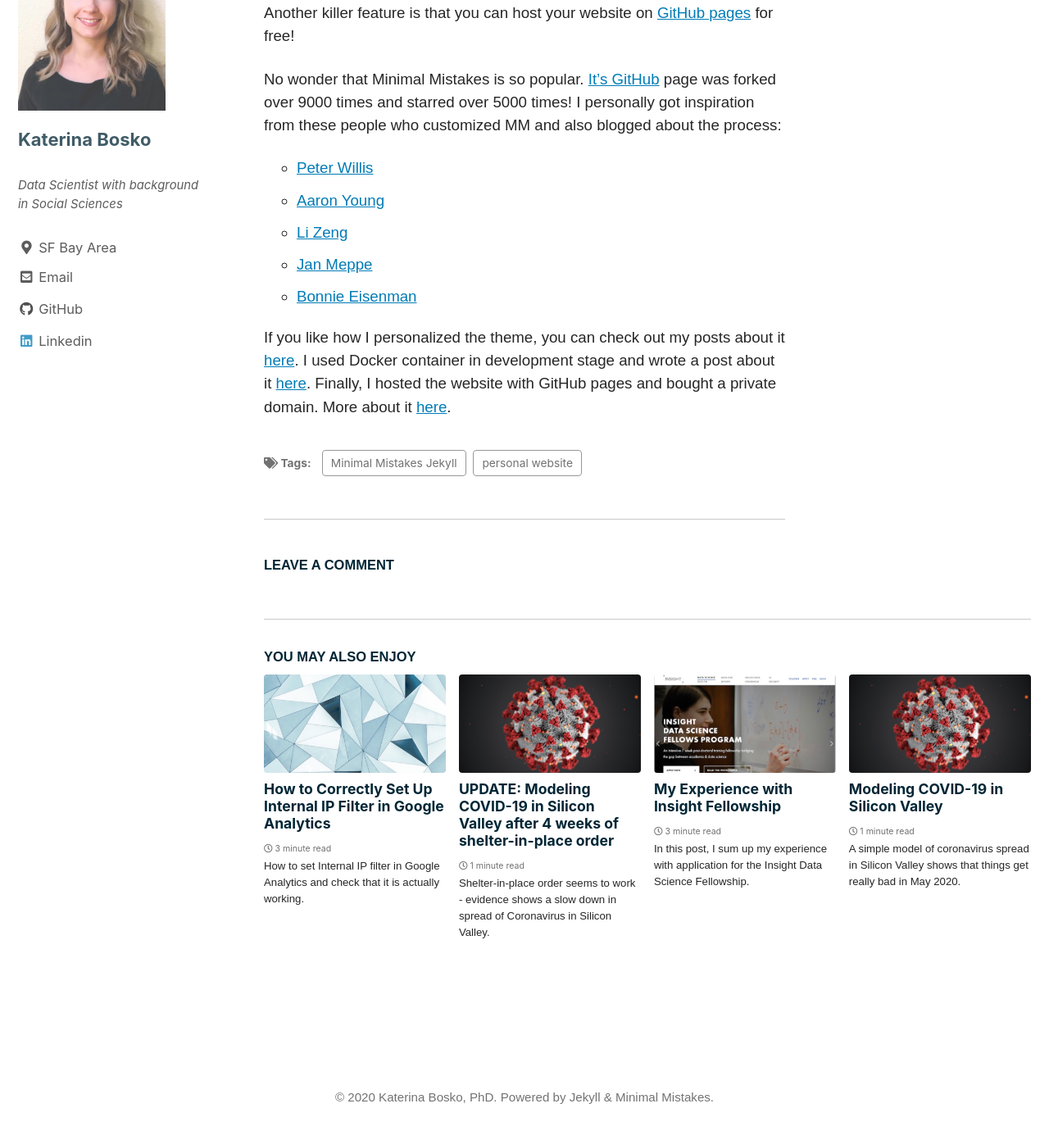
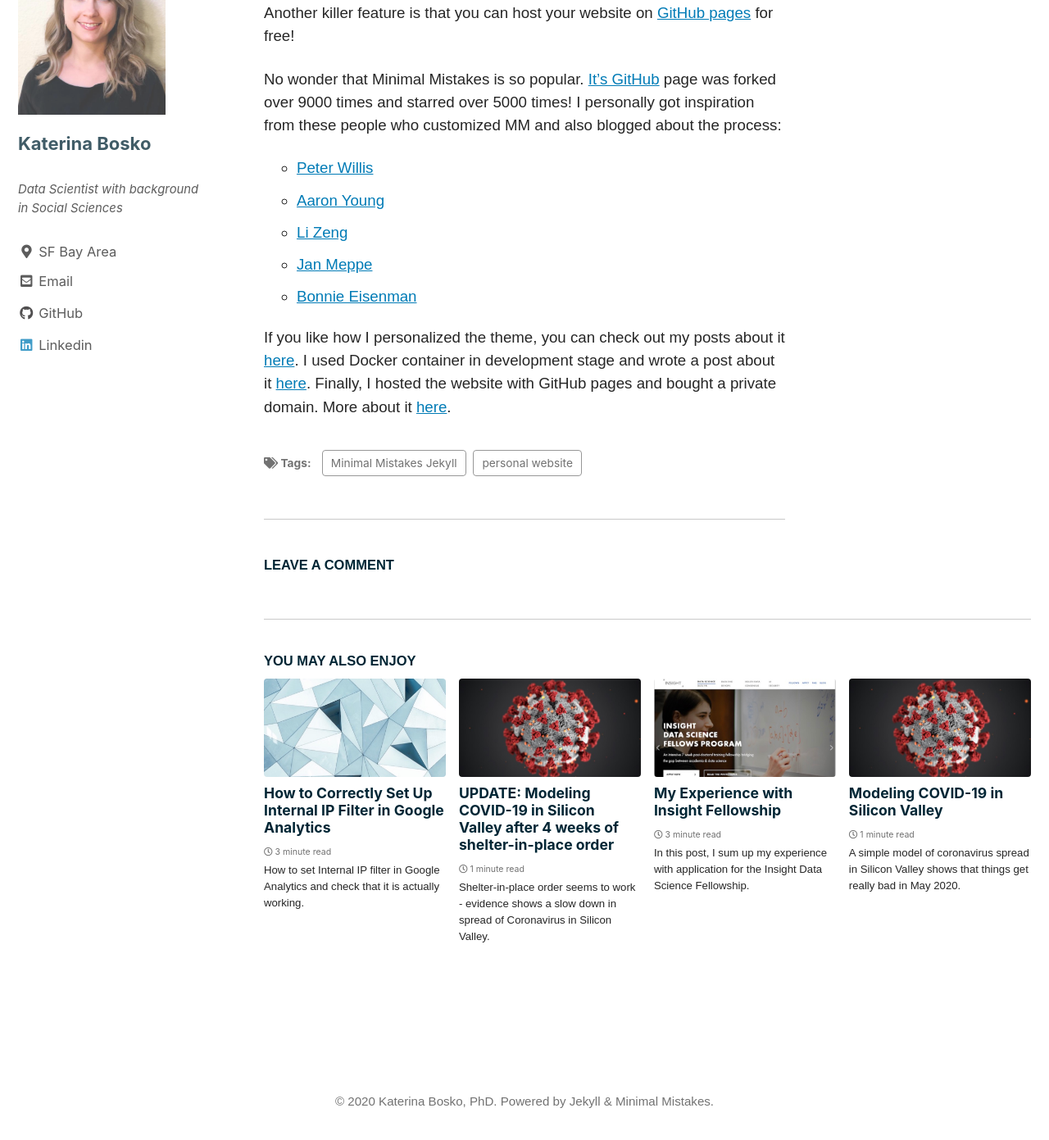
Before and after one commit to k-bosko/k-bosko.github.io, a Jekyll site: the page built from _posts/2019-08-28-Personal-Website-Mission-accomplished.md, in a window 1280 px wide and 1400 px high, scrolled down 697 px. Shown: the top 1391 px of the window at 82% size. Built offline with Jekyll 4.4.1, drawn with Linux system fonts in a browser that asks for light colours; cached includes are drawn as plain includes; nearby versions of some CDN libraries; comment, search, counter and statistics services are not loaded.

Commit message:
increased margins between headers for better readibility

```diff
--- a/_sass/minimal-mistakes/_base.scss
+++ b/_sass/minimal-mistakes/_base.scss
@@ -27,7 +27,7 @@
 h4,
 h5,
 h6 {
-  margin: 0.7em 0 0.7em;
+  margin: 1em 0 1em;
   line-height: 1.4;
   font-family: $header-font-family;
   font-weight: bold;
```
